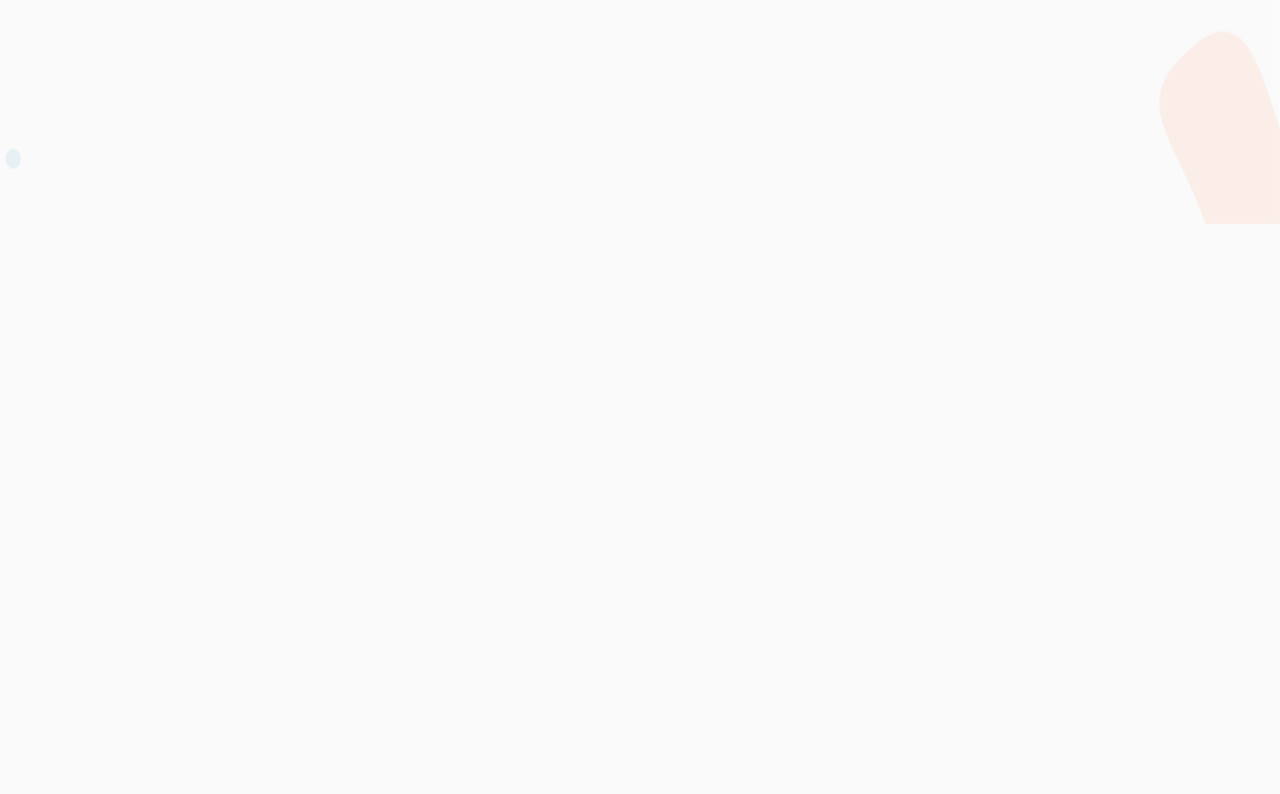
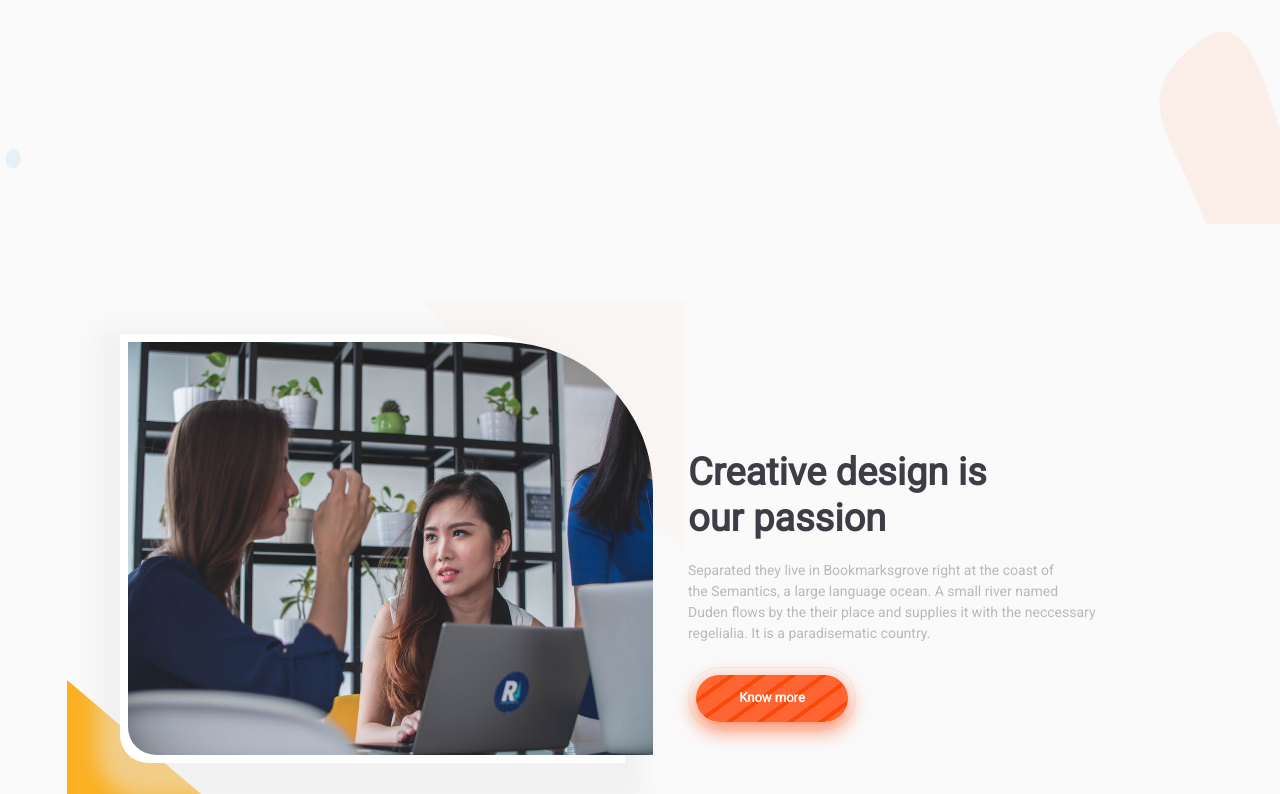
Before and after one commit to AndyWams/noiz, a plain HTML site: page index.html in a window 1280 px wide. Shown: the part 576-1370 px from the top of the page. Before the commit the page ends 800 px from the top, so only its background shows below. Drawn offline with nearby package versions, Linux system fonts and the light colour scheme; a web font is replaced by a local one.

Commit message:
added bottom view of design

```diff
--- a/index.html
+++ b/index.html
@@ -18,6 +18,7 @@
     <link href="https://fonts.googleapis.com/css?family=Questrial&display=swap" rel="stylesheet">
     <link rel="stylesheet" href="https://cdnjs.cloudflare.com/ajax/libs/animate.css/3.7.0/animate.min.css"
         type="text/css" />
+    <link href="https://fonts.googleapis.com/css?family=Roboto&display=swap" rel="stylesheet">
     <script defer src="https://use.fontawesome.com/releases/v5.0.13/js/solid.js"
         integrity="sha384-tzzSw1/Vo+0N5UhStP3bvwWPq+uvzCMfrN1fEFe+xBmv1C/AtVX5K0uZtmcHitFZ"
         crossorigin="anonymous"></script>
@@ -59,7 +60,7 @@
     <section class="header-wrap">
         <div class="header-content">
             <h1 class="main-intro">creativity</h1>
-            <div style="margin: -20px 4px 20px;">
+            <div style="margin: 35px 4px 20px;">
                 <h2 class="sub-intro">is nothing but a mind set free .</h2>
             </div>
             <div style="font-size: 12px; color: #b4b4be; margin-top: 5px; margin-left: 9px; margin-bottom: 23px;">
@@ -78,6 +79,38 @@
             </div>
             <div class='intro-play'>
                 <span>See intro video</span>
+            </div>
+        </div>
+    </section>
+    <section class="content-passion">
+        <div class="row">
+            <div class="col-lg-6">
+
+                    <div class="frame-view">
+                        <img src="assets/images/photo-1531539134685-27d854339120.jpg" class="img-frame">
+
+
+                    </div>
+            </div>
+            <div class="col-lg-6">
+                <div class="content-description">
+                    <h3 class="c-text">Creative design is<br>
+                        our passion
+                    </h3>
+                    <div class="c-sub-text">
+                    <p>
+                        Separated they live in Bookmarksgrove right at the coast of <br>
+                        the Semantics, a large language ocean.  A small river named <br>
+                        Duden flows by the their place and supplies it with the neccessary <br>
+                        regelialia. It is a paradisematic country.
+                    </p>
+                    </div>
+                    <div class="btn-decorate">
+                        <div class="btn-stripped-decorate">
+                            <span>Know more</span>
+                        </div>
+                    </div>
+                </div>
             </div>
         </div>
     </section>
```
